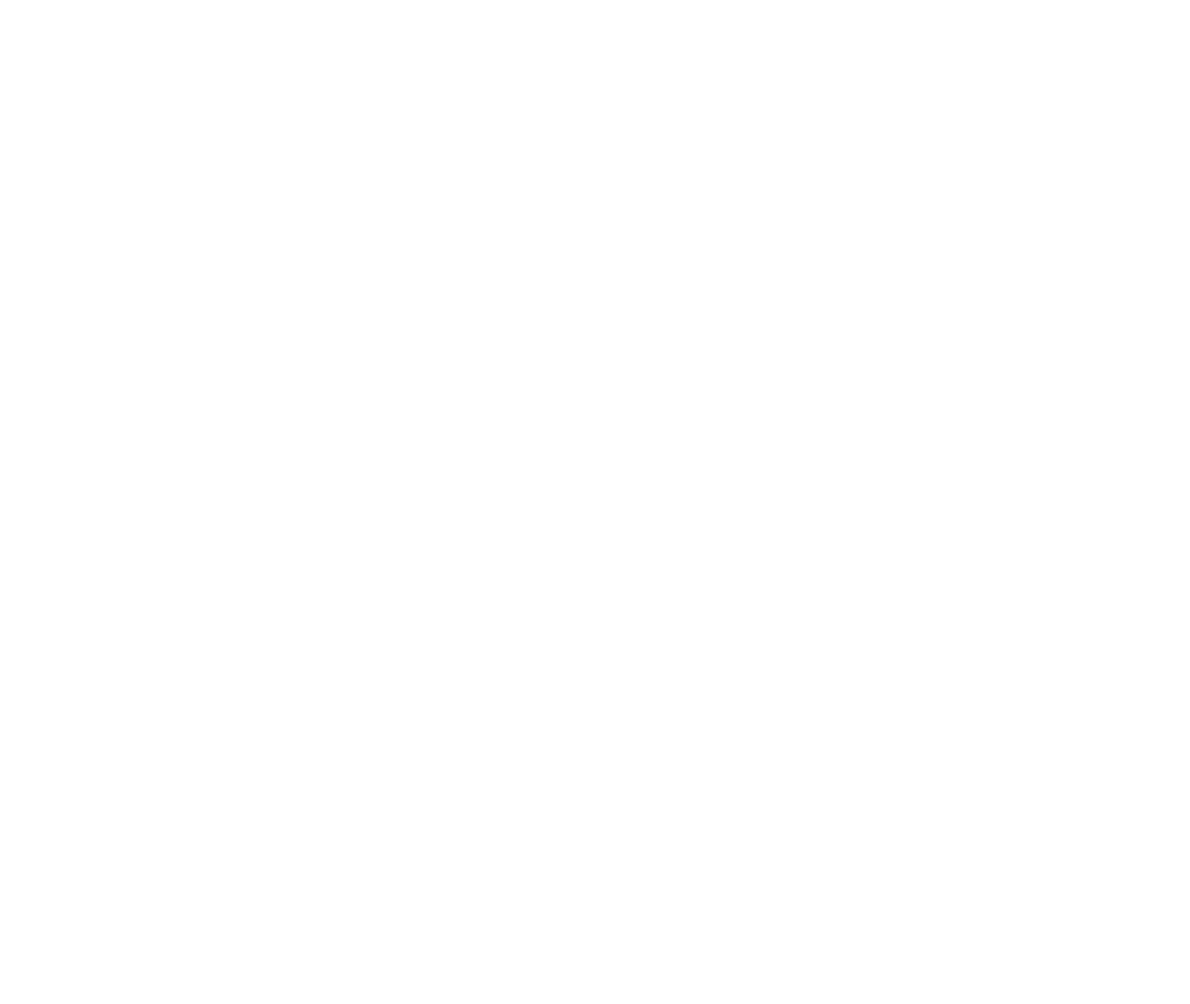
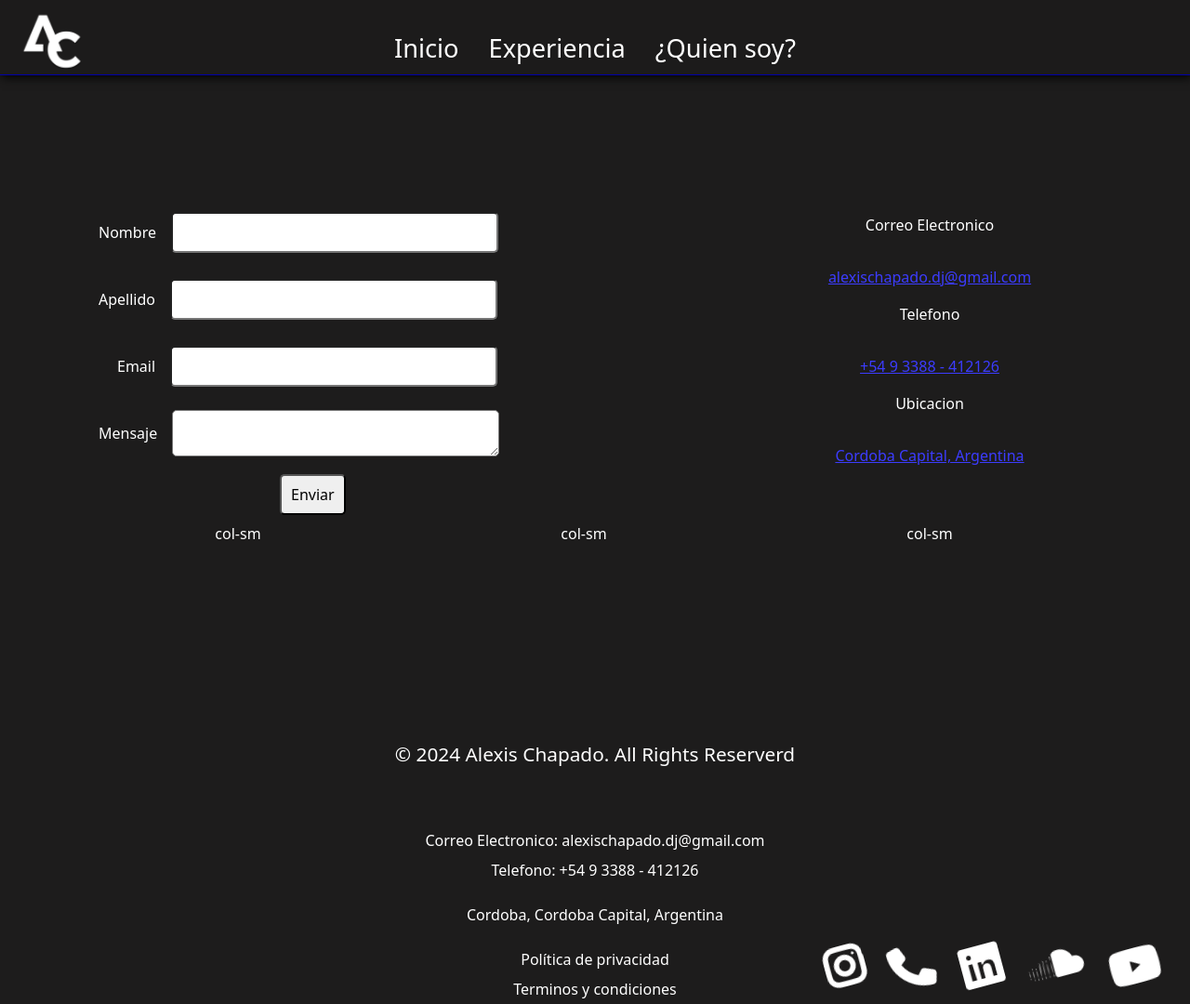
Before and after one commit to AlexisChapado/presskit, a plain HTML site: page pages/contacto.html in a window 1280 px wide. Shown: the whole page at 93% size. Before the commit the page ends 800 px from the top, so only its background shows below. Drawn offline with nearby package versions, Linux system fonts and the light colour scheme.

Commit message:
06/07 | Hora: 01:23

```diff
--- /dev/null
+++ b/css/partials/_contacto.scss
@@ -0,0 +1,178 @@
+*{
+    a{
+        text-decoration: none;
+        list-style-type: none;
+        color: white;
+    }
+
+    .input {
+        background-color: $colorFondo1;
+    }
+
+
+}
+
+.contenedorForm {
+
+    width: 100%;
+    height: 100vh;
+    background-color: $colorNav;
+
+
+
+    display: flex;
+    justify-content: center;
+    align-items: center;
+
+
+    .row{
+
+        width: 100%;
+
+
+
+        .form-group{
+            padding: 0.5rem;
+            display: flex;
+            justify-content: start;
+            align-items: center;
+
+
+            label {
+                padding: 1rem;
+            }
+
+            .email2 {
+                margin-left: 20px;
+            }
+
+            input {
+                border-radius: 5px;
+                padding: .5rem;
+            }
+
+            textarea{
+                border-radius: 5px;
+            }
+
+
+            .nombre{
+                width: 50%;
+                color: black;
+
+            }
+            .email{
+                width: 50%;
+                color: black;
+            }
+            .mensaje{
+                width: 50%;
+                color: black;
+            }
+
+            .boton {
+                width: 10%;
+                margin-left: 30%;
+                color: black;
+            }
+        }
+    }
+
+    .col-sm-4{
+
+        .informacionContacto{
+
+            width: 100%;
+
+
+
+            p{
+                padding: 1rem;
+            }
+
+            a{
+                color: rgb(60, 60, 255);
+                text-decoration: underline;
+            }
+
+        }
+    }
+
+}
+
+
+
+.contenedorFooter3 {
+
+    width: 100%;
+    height: 35vh;
+
+    background-color: $colorNav;
+
+    .footer3{
+        width: 100%;
+        height: auto;
+
+        display: grid;
+        grid-template-columns: repeat(3,1fr);
+        grid-template-rows:1fr 1fr 1fr  ;
+        grid-template-areas:
+        "datos1   datos1   datos1"
+        "columna4 columna2 columna3"
+        "columna4 columna2 columna3";
+
+        .logosRedes3 {
+
+            width: 100%;
+            grid-area: columna3;
+
+
+            display: flex;
+            justify-content: space-around;
+            align-items: end;
+
+
+            .iconos{
+
+                padding: .5rem;
+
+            }
+
+        }
+
+        .informacionExtraFooter3 {
+
+            grid-area: columna2;
+            width: 100%;
+
+            display: flex;
+            justify-content: end;
+            flex-direction: column;
+            align-items: center;
+
+            margin-top: 0rem;
+
+            gap: .5rem;
+
+
+        }
+
+        .derechosR3{
+
+            width: 100%;
+            height: 5vh;
+
+            grid-area: datos1;
+            display: flex;
+
+            justify-content: center;
+            align-items: center;
+            font-size: 1.3rem;
+
+
+        }
+
+
+
+    }
+}
--- a/css/partials/_quiensoy.scss
+++ b/css/partials/_quiensoy.scss
@@ -17,7 +17,7 @@
         align-items: center;
         flex-direction: column;
 
-        gap: 4rem;
+        gap: 2rem;
 
         .tituloBiografia{
 
--- a/css/style.scss
+++ b/css/style.scss
@@ -9,3 +9,4 @@
 @import "./partials/experiencia";
 @import "./partials/mis-sets";
 @import "./partials/quiensoy";
+@import "./partials/contacto";
--- a/pages/contacto.html
+++ b/pages/contacto.html
@@ -0,0 +1,123 @@
+<!DOCTYPE html>
+<html lang="en">
+<head>
+    <meta charset="UTF-8">
+    <meta name="viewport" content="width=device-width, initial-scale=1.0">
+    <link href="https://cdn.jsdelivr.net/npm/bootstrap@5.3.3/dist/css/bootstrap.min.css" rel="stylesheet" integrity="sha384-QWTKZyjpPEjISv5WaRU9OFeRpok6YctnYmDr5pNlyT2bRjXh0JMhjY6hW+ALEwIH" crossorigin="anonymous">
+    <title>Contacto | PressKit</title>
+    <script src="https://kit.fontawesome.com/44b9af2d81.js" crossorigin="anonymous"></script>
+    <link rel="stylesheet" href="../css/style.css">
+</head>
+<body>
+    <header class="headerRequerimientos ">
+        <nav class="inicioNav">
+            <div class="contenedorInicioLogo">
+                <div class="contenedorLogoInicio">
+                    <a href="../index.html"><img src="../img/logo-blanco.png" alt="logo"></a>
+                </div>
+            </div>
+            <div class="contenedorInicioNav">
+                <ul class="ulInicio">
+                    <li class="liInicio">
+                        <a href="./inicio.html">Inicio</a>
+                    </li>
+                    <li class="liInicio">
+                        <a href="./experiencia.html">Experiencia</a>
+                    </li>
+                    <li class="liInicio">
+                        <a href="./quiensoy.html">¿Quien soy?</a>
+                    </li>
+                </ul>
+            </div>
+        </nav>
+    </header>
+    <main>
+        <div class="contenedorForm">
+            <div class="container text-center">
+                <div class="row">
+                    <div class="col-sm-8">
+                        <form action="/enviar_formulario.php" method="post">
+                            <div class="form-group">
+                                <label for="nombre">Nombre</label>
+                                <input type="text" class="nombre" id="nombre" name="nombre" required>
+                            </div>
+                            <div class="form-group">
+                                <label for="nombre">Apellido</label>
+                                <input type="text" class="nombre" id="nombre" name="nombre" required>
+                            </div>
+                            <div class="form-group">
+                                <label for="email" class="email2">Email</label>
+                                <input type="email" class="email" id="email" name="email" required>
+                            </div>
+                            <div class="form-group">
+                                <label for="mensaje" class="mensaje2">Mensaje</label>
+                                <textarea id="mensaje" class="mensaje" name="mensaje" required></textarea>
+                            </div>
+                            <div class="form-group">
+                                <input type="submit" class="boton" value="Enviar">
+                            </div>
+                        </form>
+
+                    </div>
+                    <div class="col-sm-4">
+                        <div class="informacionContacto">
+
+                            <p>Correo Electronico</p>
+                            <a href="mailto:alexischapado.dj" target="_blank">alexischapado.dj@gmail.com</a>
+                            <p>Telefono</p>
+                            <a href="https://wa.me/+5493388412126" target="_blank">+54 9 3388 - 412126</a>
+                            <p>Ubicacion</p>
+                            <a href="#">Cordoba Capital, Argentina</a>
+
+                        </div>
+                    </div>
+                    </div>
+                    <div class="row">
+                        <div class="col-sm">col-sm</div>
+                        <div class="col-sm">col-sm</div>
+                        <div class="col-sm">col-sm</div>
+                    </div>
+                </div>
+            </div>
+        </div>
+    </main>
+
+    <footer>
+        <div class="contenedorFooter3">
+            <div class="footer3">
+                <div class="derechosR3">
+                    <p> © 2024 Alexis Chapado.  All Rights Reserverd </p>
+                </div>
+
+                <div class="logosRedes3">
+                    <div class="fa-3x">
+
+                        <a href="#" class="iconos"><i class="fa-solid fa-bell fa-shake fa-brands fa-instagram"></i></a>
+                        <a href="#" class="iconos"><i class="fa-solid fa-lock fa-shake fa-solid fa-phone"></i></a>
+                        <a href="#" class="iconos"><i class="fa-solid fa-stopwatch fa-shake fa-brands fa-linkedin"></i></a>
+                        <a href="#" class="iconos"><i class="fa-solid fa-stopwatch fa-shake fa-brands fa-soundcloud"></i></a>
+                        <a href="#" class="iconos"><i class="fa-solid fa-bomb fa-shake fa-brands fa-youtube"></i></a>
+                    </div>
+                </div>
+
+                <div class="informacionExtraFooter3">
+
+                    <div class="informacionExtraFooter3">
+                        <a href="mailto:alexischapado.dj" target="_blank">Correo Electronico: alexischapado.dj@gmail.com</a>
+                        <a href="https://wa.me/+5493388412126" target="_blank"><p>Telefono: +54 9 3388 - 412126</p></a>
+                        <p>Cordoba, Cordoba Capital, Argentina</p>
+                    </div>
+                    <div class="informacionExtraFooter3">
+                        <a href="#">Política de privacidad</a>
+                        <a href="#">Terminos y condiciones</a>
+                    </div>
+                </div>
+            </div>
+        </div>
+    </footer>
+
+
+
+    <script src="https://cdn.jsdelivr.net/npm/bootstrap@5.3.3/dist/js/bootstrap.bundle.min.js" integrity="sha384-YvpcrYf0tY3lHB60NNkmXc5s9fDVZLESaAA55NDzOxhy9GkcIdslK1eN7N6jIeHz" crossorigin="anonymous"></script>
+</body>
+</html>
```
Also changed, not shown: pages/experiencia.html (+2 -2 lines), pages/inicio.html (+2 -2 lines), pages/mis-sets.html (+2 -2 lines), pages/quiensoy.html (+2 -2 lines), css/style.css, 1 other file.
